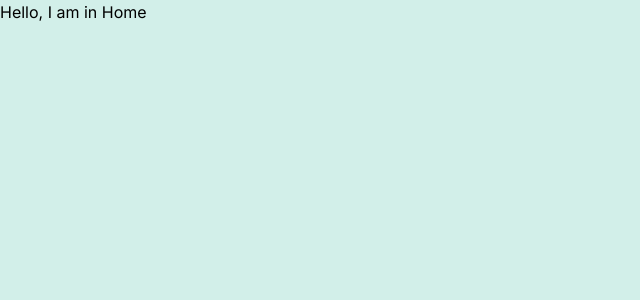
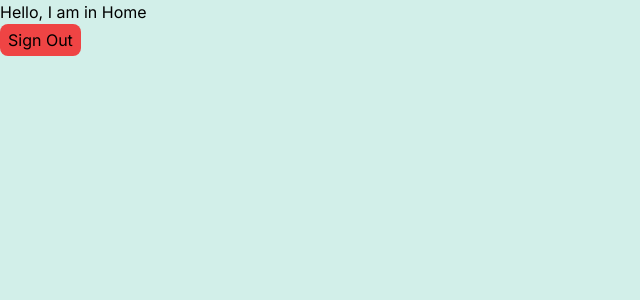
Before and after one commit to ronitjena09/Social-Site-Handler, a Next.js app: page /mainpage in a window 1280 px wide. Shown: the top 300 px of the page, without its empty margins (0-640 px from the left). Built offline with nearby package versions, Linux system fonts and the light colour scheme.

Commit message:
login and logout done successfully

```diff
--- /dev/null
+++ b/src/app/api/users/logout/route.ts
@@ -0,0 +1,17 @@
+import { NextResponse } from "next/server";
+
+export async function GET() {
+  try {
+    const res = NextResponse.json(
+      {
+        message: "Logged Out Successfully!",
+        success: true,
+      },
+      { status: 200 }
+    );
+    res.cookies.set("token", "", { httpOnly: true, expires: new Date(0) });
+    return res;
+  } catch (error: any) {
+    return NextResponse.json({ error: error.message }, { status: 500 });
+  }
+}
--- a/src/app/mainpage/page.tsx
+++ b/src/app/mainpage/page.tsx
@@ -1,11 +1,26 @@
-import React from 'react'
+"use client"
+import axios from "axios"
+import { useRouter } from "next/navigation";
+import toast from "react-hot-toast";
 
-const page = () => {
-  return (
-    <div>
-      Hello, I am in Home
-    </div>
-  )
+export default function Mainpage() {
+
+    const router = useRouter();
+    const logoutHandler = async () => {
+        try {
+            const res = await axios.get("/api/users/logout");
+            router.push("/loginpage/login");
+            toast.success(res.data.message);
+        } catch (error: any) {
+            toast.error(error.response.data.message);
+        }
+    }
+
+
+    return (
+        <div>
+            Hello, I am in Home
+            <button onClick={logoutHandler} className='btn bg-red-500 rounded-lg flex width-full text-align-center px-2 py-1'>Sign Out</button>
+        </div>
+    )
 }
-
-export default page
```
Also changed, not shown: 1 other file (tests, documents, lock files or other folders).
